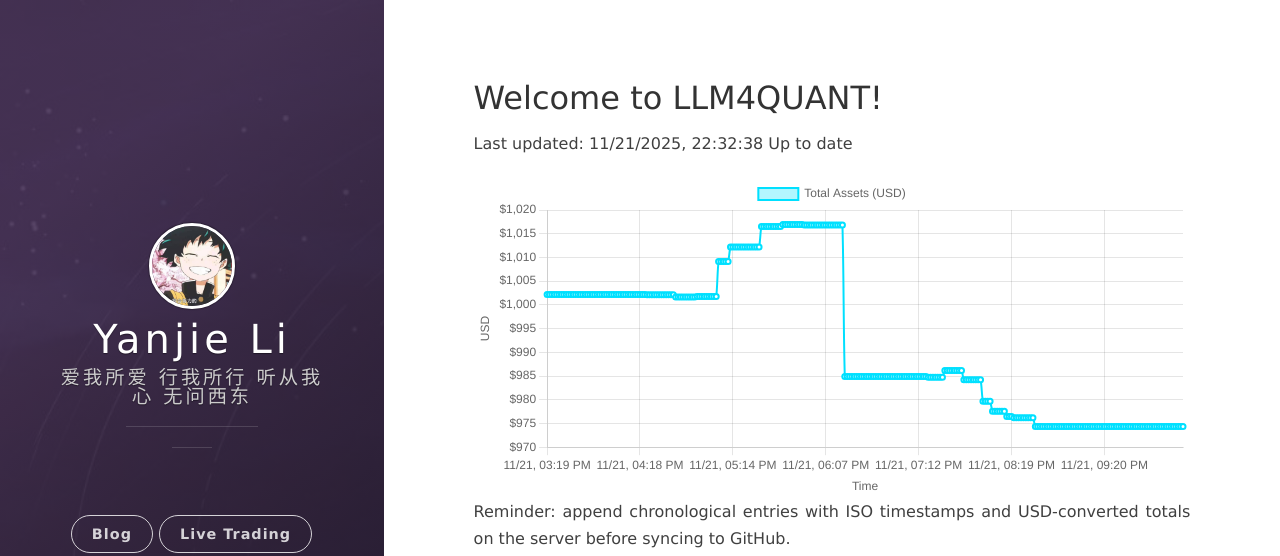
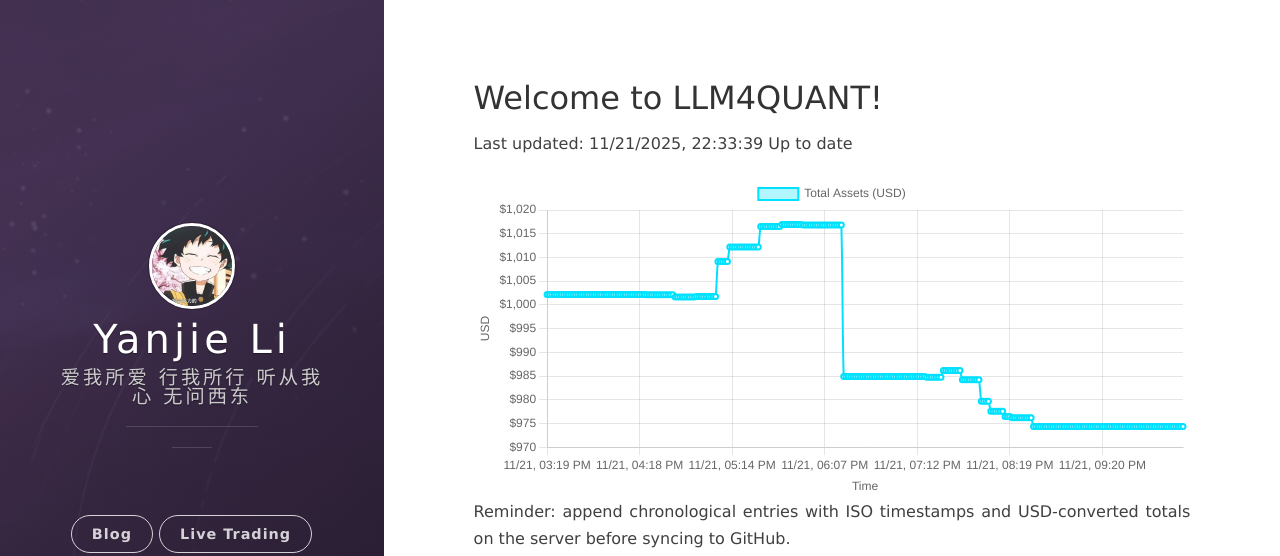
Before and after one commit to leeyegy/leeyegy.github.io, a Jekyll site: the page built from live-trading.html, in a window 1280 px wide. Shown: the top 556 px of the page. Built offline with Jekyll 4.4.1, drawn with Linux system fonts in a browser that asks for light colours; nearby versions of some CDN libraries.

Commit message:
AccountMonitor: update balance history 2025-11-22T06:33:39+08:00

```diff
--- a/assets/data/binance/balance-history.json
+++ b/assets/data/binance/balance-history.json
@@ -1,5 +1,5 @@
 {
-  "generatedAt": "2025-11-22T06:32:38+08:00",
+  "generatedAt": "2025-11-22T06:33:39+08:00",
   "asset": "total_usd_value",
   "history": [
     {
@@ -1073,6 +1073,10 @@
     {
       "timestamp": "2025-11-22T06:32:38+08:00",
       "totalUsd": 974.36593718
+    },
+    {
+      "timestamp": "2025-11-22T06:33:39+08:00",
+      "totalUsd": 974.36593718
     }
   ]
 }
```
